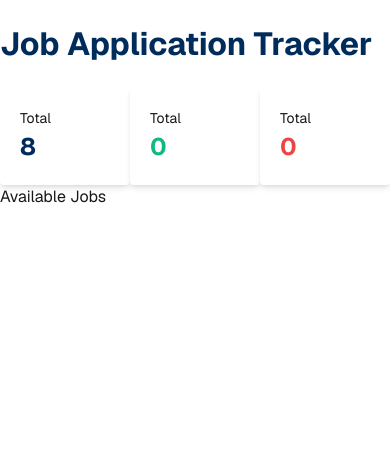
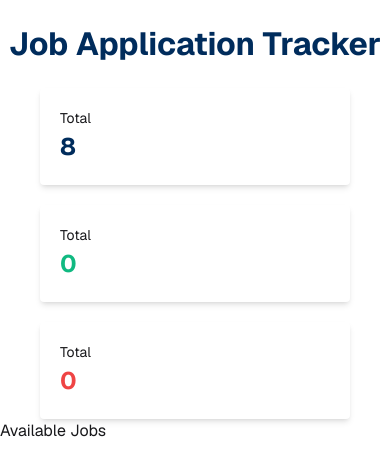
Before and after one commit to Sadik-BN/Job-Application-Tracker, a plain HTML site: page index.html in a window 390 px wide. Drawn offline with nearby package versions, Linux system fonts and the light colour scheme.

Commit message:
Dashboard resposified

```diff
--- a/index.html
+++ b/index.html
@@ -36,8 +36,8 @@
 <body class="container mx-auto">
     <!-- dashboard -->
     <section>
-        <h1 class="text-[#002C5C] text-[32px] font-bold my-5">Job Application Tracker</h1>
-        <div class="dash-card flex justify-between items-center">
+        <h1 class="text-[#002C5C] text-[32px] font-bold my-5 md:text-left text-center">Job Application Tracker</h1>
+        <div class="dash-card flex md:justify-between items-center justify-center flex-wrap gap-[20px]">
             <div class="bg-white p-5 w-[310px] rounded-sm shadow-md">
                 <p class="text-[14px]">Total</p>
                 <h3 class="text-[#002C5C] text-[24px] font-bold"></h3>
@@ -54,12 +54,12 @@
     </section>
 
     <!-- available job -->
-     <section>
+    <section>
         <h1>Available Jobs</h1>
         <p></p>
-     </section>
-<script src="./scripts/helpers.js"></script>
-<script src="./scripts/main.js"></script>
+    </section>
+    <script src="./scripts/helpers.js"></script>
+    <script src="./scripts/main.js"></script>
 </body>
 
 </html>
```
